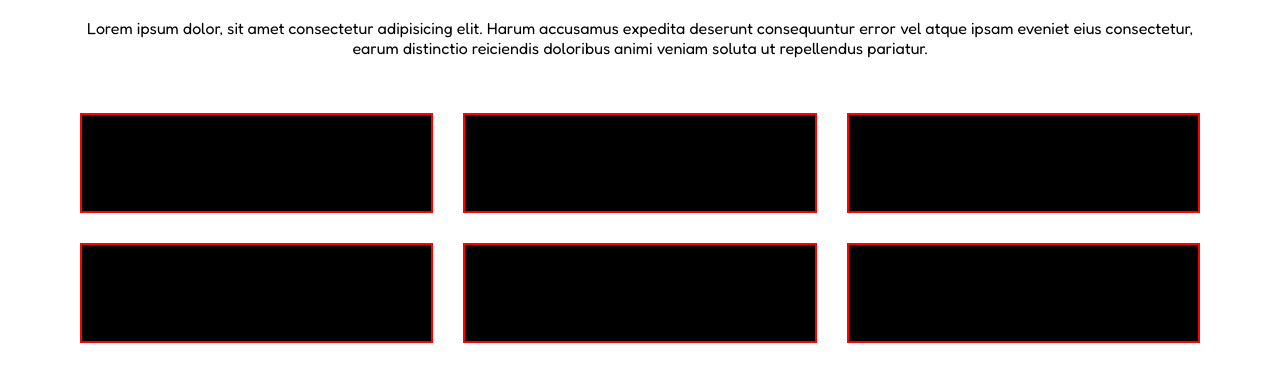
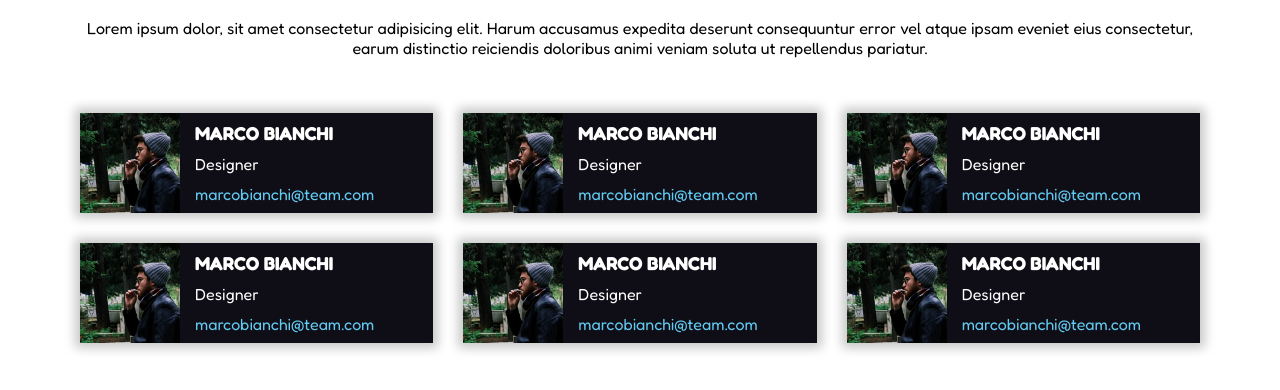
Before and after one commit to smboolean76/html-css-float-cards, a plain HTML site: page index.html in a window 1280 px wide. Shown: the part 108-498 px from the top of the page. Drawn offline with Linux system fonts and the light colour scheme.

Commit message:
Aggiunte cards

```diff
--- a/css/style.css
+++ b/css/style.css
@@ -44,7 +44,27 @@ h1 {
     float: left;
     width: calc(100% / 3 - 30px);
     margin: 15px;
+    background-color: #0f0e17;
+    color: #fff;
     height: 100px;
-    background-color: #000;
-    border: 2px solid red;
+    box-shadow: 0px 0px 10px 5px rgb(200 200 200);
+    /*
+    border: 2px solid red; */
 }
+.card-img {
+    display: block;
+    height: 100%;
+    float: left;
+}
+.card-info {
+    float: left;
+    width: calc(100% - 100px);
+    padding: 9px 15px;
+}
+.card-info > a {
+    text-decoration: none;
+    color: #63cbf2;
+}
+.team-role {
+    margin: 10px 0;
+}
--- a/index.html
+++ b/index.html
@@ -19,12 +19,54 @@
                 <p>Lorem ipsum dolor, sit amet consectetur adipisicing elit. Harum accusamus expedita deserunt consequuntur error vel atque ipsam eveniet eius consectetur, earum distinctio reiciendis doloribus animi veniam soluta ut repellendus pariatur.</p>
             </div>
             <div class="cards clearfix">
-                <div class="card"></div>
-                <div class="card"></div>
-                <div class="card"></div>
-                <div class="card"></div>
-                <div class="card"></div>
-                <div class="card"></div>
+                <div class="card clearfix">
+                    <img class="card-img" src="img/male1.png" alt="Male 1">
+                    <div class="card-info">
+                        <h3 class="team-name">MARCO BIANCHI</h3>
+                        <div class="team-role">Designer</div>
+                        <a class="team-email" href="mailto:marcobianchi@team.com">marcobianchi@team.com</a>
+                    </div>
+                </div>
+                <div class="card clearfix">
+                    <img class="card-img" src="img/male1.png" alt="Male 1">
+                    <div class="card-info">
+                        <h3 class="team-name">MARCO BIANCHI</h3>
+                        <div class="team-role">Designer</div>
+                        <a class="team-email" href="mailto:marcobianchi@team.com">marcobianchi@team.com</a>
+                    </div>
+                </div>
+                <div class="card clearfix">
+                    <img class="card-img" src="img/male1.png" alt="Male 1">
+                    <div class="card-info">
+                        <h3 class="team-name">MARCO BIANCHI</h3>
+                        <div class="team-role">Designer</div>
+                        <a class="team-email" href="mailto:marcobianchi@team.com">marcobianchi@team.com</a>
+                    </div>
+                </div>
+                <div class="card clearfix">
+                    <img class="card-img" src="img/male1.png" alt="Male 1">
+                    <div class="card-info">
+                        <h3 class="team-name">MARCO BIANCHI</h3>
+                        <div class="team-role">Designer</div>
+                        <a class="team-email" href="mailto:marcobianchi@team.com">marcobianchi@team.com</a>
+                    </div>
+                </div>
+                <div class="card clearfix">
+                    <img class="card-img" src="img/male1.png" alt="Male 1">
+                    <div class="card-info">
+                        <h3 class="team-name">MARCO BIANCHI</h3>
+                        <div class="team-role">Designer</div>
+                        <a class="team-email" href="mailto:marcobianchi@team.com">marcobianchi@team.com</a>
+                    </div>
+                </div>
+                <div class="card clearfix">
+                    <img class="card-img" src="img/male1.png" alt="Male 1">
+                    <div class="card-info">
+                        <h3 class="team-name">MARCO BIANCHI</h3>
+                        <div class="team-role">Designer</div>
+                        <a class="team-email" href="mailto:marcobianchi@team.com">marcobianchi@team.com</a>
+                    </div>
+                </div>
             </div>
         </section>
     </body>
```
Also changed, not shown: img/male1.png (added).
